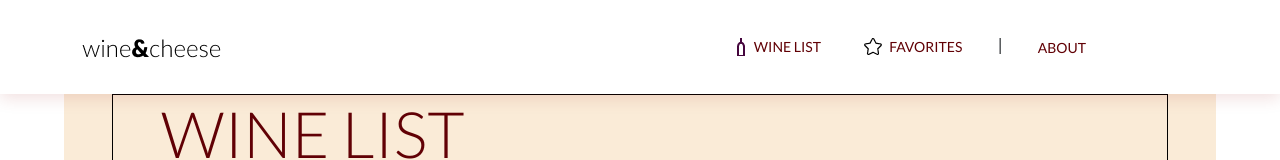
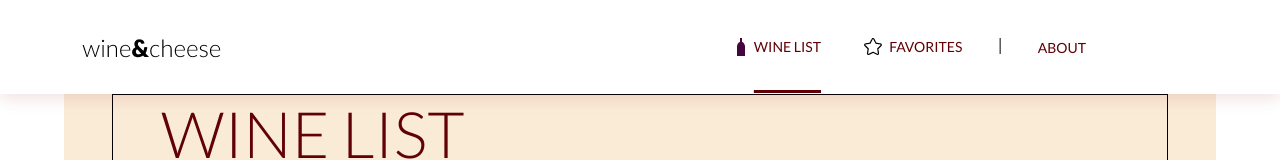
Before and after one commit to jucimeiresilva/wine-and-cheese-matcher, a React (Create React App) app: page /wines in a window 1280 px wide. Shown: the top 160 px of the page. Built offline with nearby package versions, Linux system fonts and the light colour scheme.

Commit message:
NavLinks ativos estilizados

```diff
--- a/src/components/Navbar.css
+++ b/src/components/Navbar.css
@@ -7,8 +7,13 @@
   width: 373px;
   margin: 0px 7rem;
 }
+
 .nav-links > p{
   margin-top: 10px;
+}
+.nav-links .link.active{
+  text-decoration: underline solid 3px var(--fontColor);
+  text-underline-offset: 2.4rem;
 }
 
 .nav-wine{
@@ -18,6 +23,10 @@
   background-image: url("../assets/wine=off.png");
   background-repeat: no-repeat;
   background-position: 15%;
+}
+
+.nav-links .link.active > .nav-wine {
+  background-image: url("../assets/wine=on.png");
 }
 
 .nav-wine:hover{
@@ -39,6 +48,10 @@
   background-position: 2% ;
 }
 
+.nav-links .link.active > .nav-fav {
+  background-image: url("../assets/Property\ 1=on.png");
+}
+
 .nav-fav:hover{
   text-align: end;
   width: 108px;
--- a/src/components/Navbar.js
+++ b/src/components/Navbar.js
@@ -13,10 +13,10 @@ const NavBar = () => {
           </NavLink>
         </div>
         <div className="nav-links d-flex justify-content-between align-items-center">
-          <NavLink to="/wines" className="link">
+          <NavLink to="/wines" className="link wine">
             <div className="nav-wine subtitle">Wine List</div>
           </NavLink>
-          <NavLink to="/favorites" className="link ">
+          <NavLink to="/favorites" className="link fav">
             <div className="nav-fav subtitle">Favorites</div>
           </NavLink>
           <p> | </p>
```
